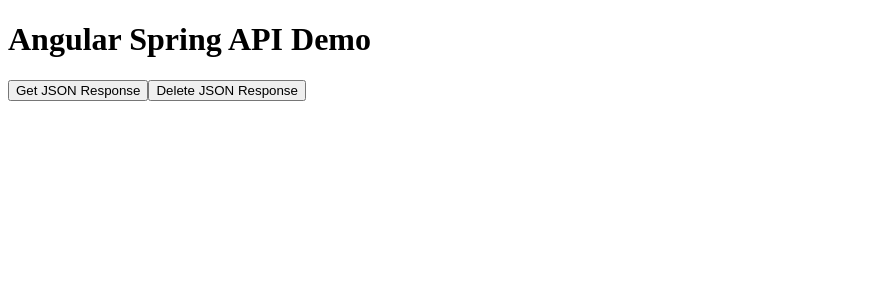
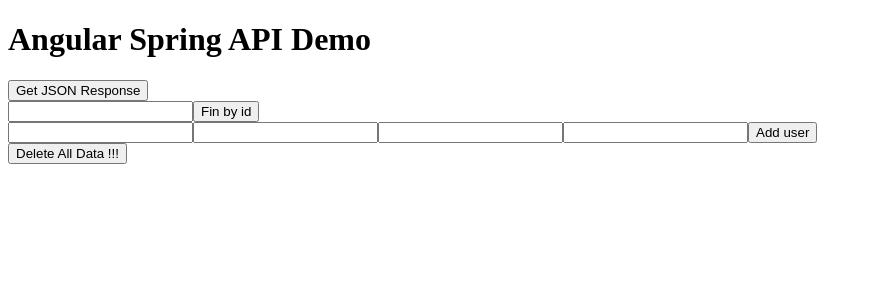
Before and after one commit to TateKeldishvili777/my-angular-app, an Angular app: page / in a window 1280 px wide. Shown: the top 300 px of the page, without its empty margins (0-872 px from the left). Built offline with nearby package versions, Linux system fonts and the light colour scheme; no server answers.

Commit message:
added some methods

```diff
--- a/src/app/app.module.ts
+++ b/src/app/app.module.ts
@@ -6,6 +6,7 @@
 import { AppComponent } from './app.component';
 import {ResponseComponent} from "./response/response.component";
 import { MyServiceService } from './my-service.service';
+import {FormsModule} from "@angular/forms";
 
 @NgModule({
   declarations: [
@@ -15,7 +16,8 @@
   imports: [
     BrowserModule,
     AppRoutingModule,
-    HttpClientModule
+    HttpClientModule,
+    FormsModule
   ],
   providers: [MyServiceService],
   bootstrap: [AppComponent]
--- a/src/app/my-service.service.ts
+++ b/src/app/my-service.service.ts
@@ -1,19 +1,40 @@
-import { Injectable } from '@angular/core';
-import { HttpClient } from '@angular/common/http';
+import {Injectable} from '@angular/core';
+import {HttpClient, HttpHeaders} from '@angular/common/http';
 
 @Injectable({
   providedIn: 'root'
 })
 export class MyServiceService {
-  private apiUrl = 'http://localhost:8080/home/allHomes'; // Replace with your API URL
+  private apiUrl = 'http://localhost:8080/home/';
 
-  constructor(private http: HttpClient) {}
+  constructor(private http: HttpClient) {
+  }
 
   getApiResponse() {
-    return this.http.get(this.apiUrl);
+    return this.http.get(this.apiUrl.concat("allHomes"));
   }
 
-  deleteApiResponse(){
-    return null;
+  findById(id: string) {
+    return this.http.get(this.apiUrl.concat("findById/").concat(String(id)))
+  }
+
+  addInfo(city: string, district: string, address: string, description: string) {
+
+    const headers = new HttpHeaders({
+      'Content-Type': 'application/json'
+    });
+
+    const data = {
+      city: city,
+      district: district,
+      address: address,
+      description: description
+    };
+
+    return this.http.post(this.apiUrl.concat("add"), data, {headers});
+  }
+
+  deleteAll() {
+    return this.http.delete(this.apiUrl.concat("deleteAll"))
   }
 }
--- a/src/app/response/response.component.html
+++ b/src/app/response/response.component.html
@@ -1,6 +1,20 @@
-
-<button (click)="getApiResponse()">Get JSON Response</button>
-<button (click)="deleteApiResponse()">Delete JSON Response</button>
+<div>
+  <button (click)="getApiResponse()">Get JSON Response</button>
+</div>
+<div>
+  <input type="text" [(ngModel)]="userInput">
+  <button (click)="findById()">Fin by id</button>
+</div>
+<div>
+  <input type="text" [(ngModel)]="city">
+  <input type="text" [(ngModel)]="district">
+  <input type="text" [(ngModel)]="address">
+  <input type="text" [(ngModel)]="description">
+  <button (click)="addInfo()">Add user</button>
+</div>
 <div *ngIf="jsonResponse">
   <pre>{{ jsonResponse | json }}</pre>
 </div>
+<div>
+  <button (click)="deleteAll()">Delete All Data !!!</button>
+</div>
--- a/src/app/response/response.component.ts
+++ b/src/app/response/response.component.ts
@@ -9,11 +9,21 @@
 export class ResponseComponent implements OnInit {
   jsonResponse: any;
 
-  constructor(private apiService: MyServiceService) {}
+  userInput: string = '';
+
+  city: string = '';
+  district: string = '';
+  address: string = '';
+  description: string = '';
+
+  constructor(private apiService: MyServiceService) {
+  }
 
   ngOnInit(): void {
     this.getApiResponse();
-    this.deleteApiResponse();
+    this.findById();
+    this.addInfo();
+    this.deleteAll();
   }
 
   getApiResponse() {
@@ -22,9 +32,21 @@
     });
   }
 
-  deleteApiResponse() {
-    this.apiService.getApiResponse().subscribe((data) => {
-      this.jsonResponse = null;
+  findById() {
+    this.apiService.findById(this.userInput).subscribe((data) => {
+      this.jsonResponse = data;
+    });
+  }
+
+  addInfo() {
+    this.apiService.addInfo(this.city, this.district, this.address, this.description).subscribe((data) => {
+      this.jsonResponse = data;
+    });
+  }
+
+  deleteAll() {
+    this.apiService.deleteAll().subscribe((data) => {
+      this.jsonResponse = data;
     });
   }
 }
```
